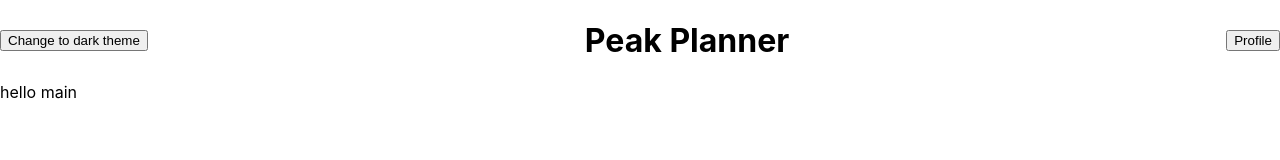
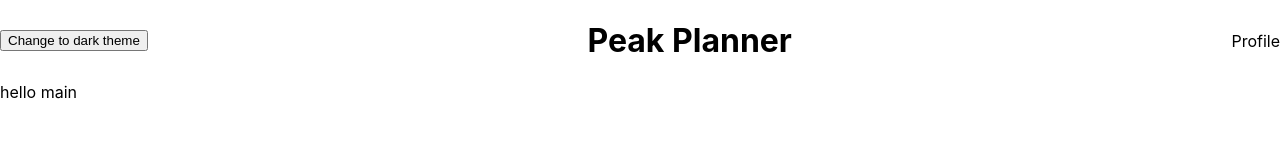
Before and after one commit to Yaronglp/peak-planner, a React (Create React App) app: page / in a window 1280 px wide. Shown: the top 160 px of the page. Built offline with nearby package versions, Linux system fonts and the light colour scheme.

Commit message:
style: global vars

```diff
--- a/src/features/Header/Profile/Profile.tsx
+++ b/src/features/Header/Profile/Profile.tsx
@@ -5,7 +5,7 @@ import Button from "../../../common/components/Button/Button"
 export interface ProfileProps extends PPCustomAttributes, PPAccessibility {}
 
 const Profile: FC<ProfileProps> = ({}) => {
-  return <Button label="Profile" />
+  return <div>Profile</div>
 }
 
 export default Profile
--- a/src/index.css
+++ b/src/index.css
@@ -1,5 +1,17 @@
+[data-theme="light"] {
+  --color-background: #ffffff;
+  --color-font: #000000;
+}
+
+[data-theme="dark"] {
+  --color-background: #000000;
+  --color-font: #ffffff;
+}
+
 body {
   margin: 0;
+  background-color: var(--color-background);
+  color: var(--color-font);
   font-family: -apple-system, BlinkMacSystemFont, "Segoe UI", "Roboto", "Oxygen", "Ubuntu", "Cantarell", "Fira Sans",
     "Droid Sans", "Helvetica Neue", sans-serif;
   -webkit-font-smoothing: antialiased;
```
